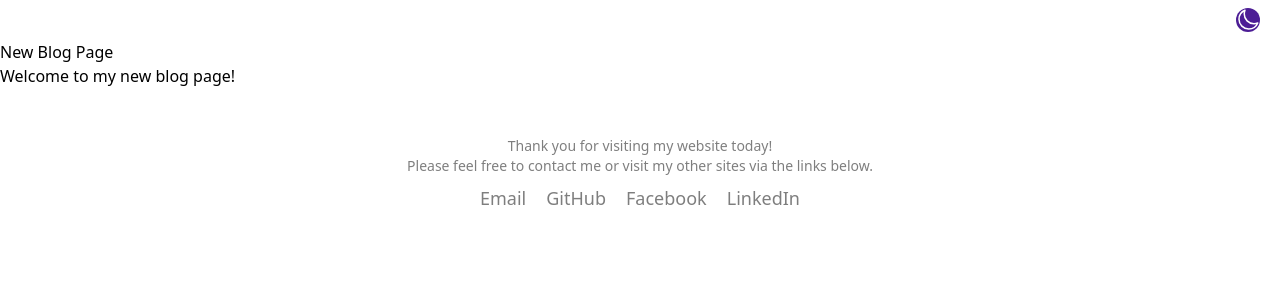
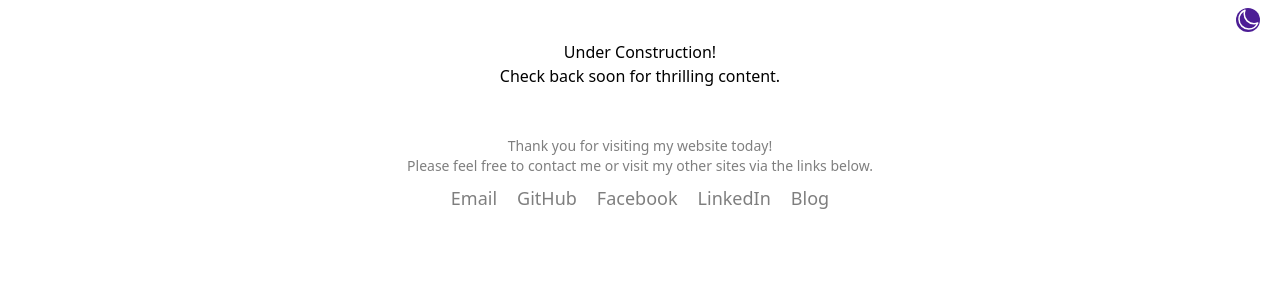
Before and after one commit to derryleng/personal-website, a React (Vite) app: page /blog in a window 1280 px wide. Shown: the top 300 px of the page. Built offline with nearby package versions, Linux system fonts and the light colour scheme.

Commit message:
Blog under construction

```diff
--- a/src/components/Footer.jsx
+++ b/src/components/Footer.jsx
@@ -39,6 +39,14 @@ export default function Footer() {
         >
           LinkedIn
         </a>
+        <a
+          href="/blog/"
+          target="_blank"
+          rel="noreferrer noopener"
+          className="hover:underline underline-offset-2 decoration-1"
+        >
+          Blog
+        </a>
       </div>
     </footer>
   );
--- a/src/main.jsx
+++ b/src/main.jsx
@@ -13,7 +13,7 @@ const router = createBrowserRouter([
     errorElement: <ErrorPage />,
   },
   {
-    path: "blog/",
+    path: "/blog/",
     element: <BlogPage />,
   },
 ]);
--- a/src/routes/BlogPage.jsx
+++ b/src/routes/BlogPage.jsx
@@ -2,9 +2,9 @@ import TemplatePage from "./TemplatePage";
 
 export default function Blog() {
   const contents = (
-    <main>
-      <h1>New Blog Page</h1>
-      <p>Welcome to my new blog page!</p>
+    <main className="text-center">
+      <h1>Under Construction!</h1>
+      <p>Check back soon for thrilling content.</p>
     </main>
   );
 
```
